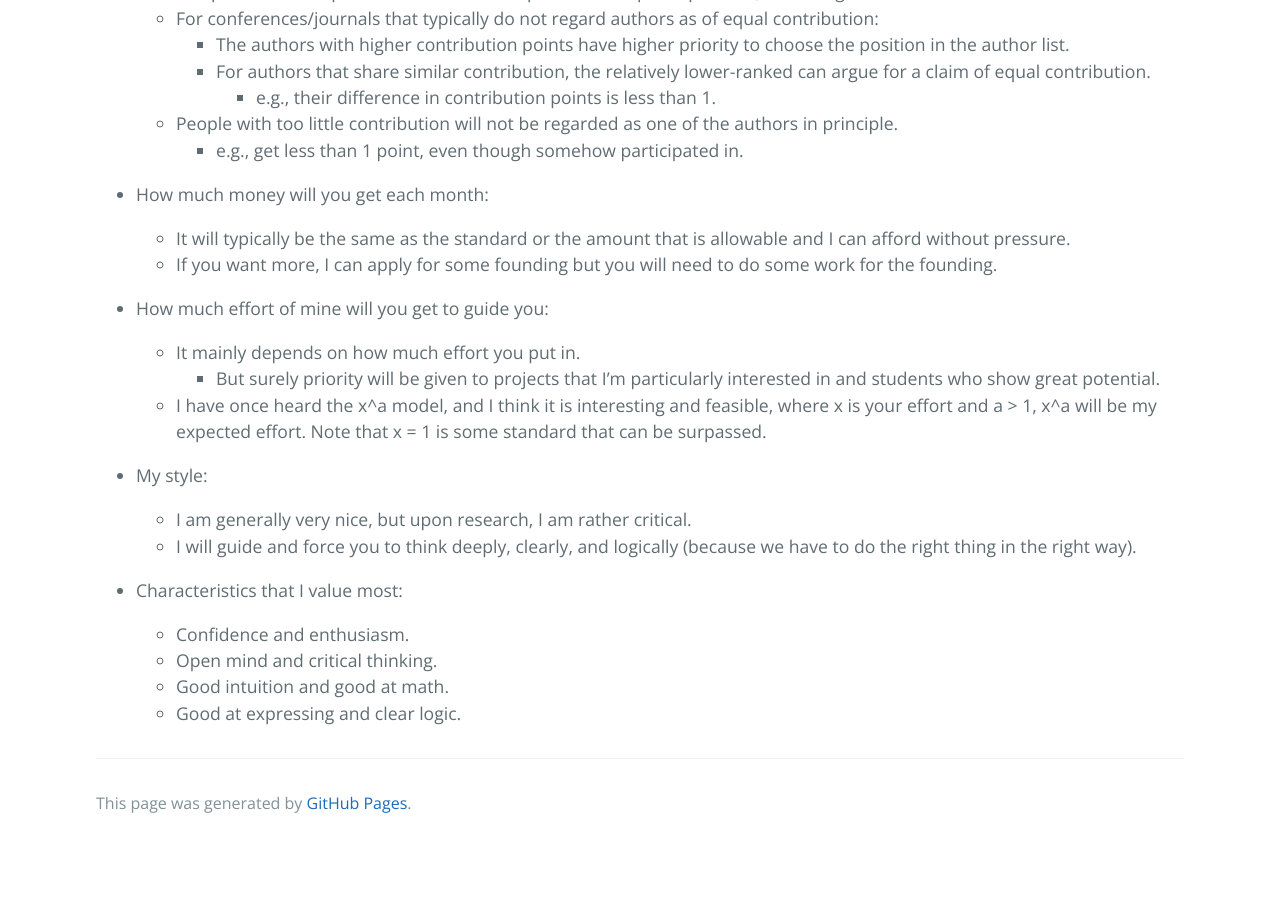
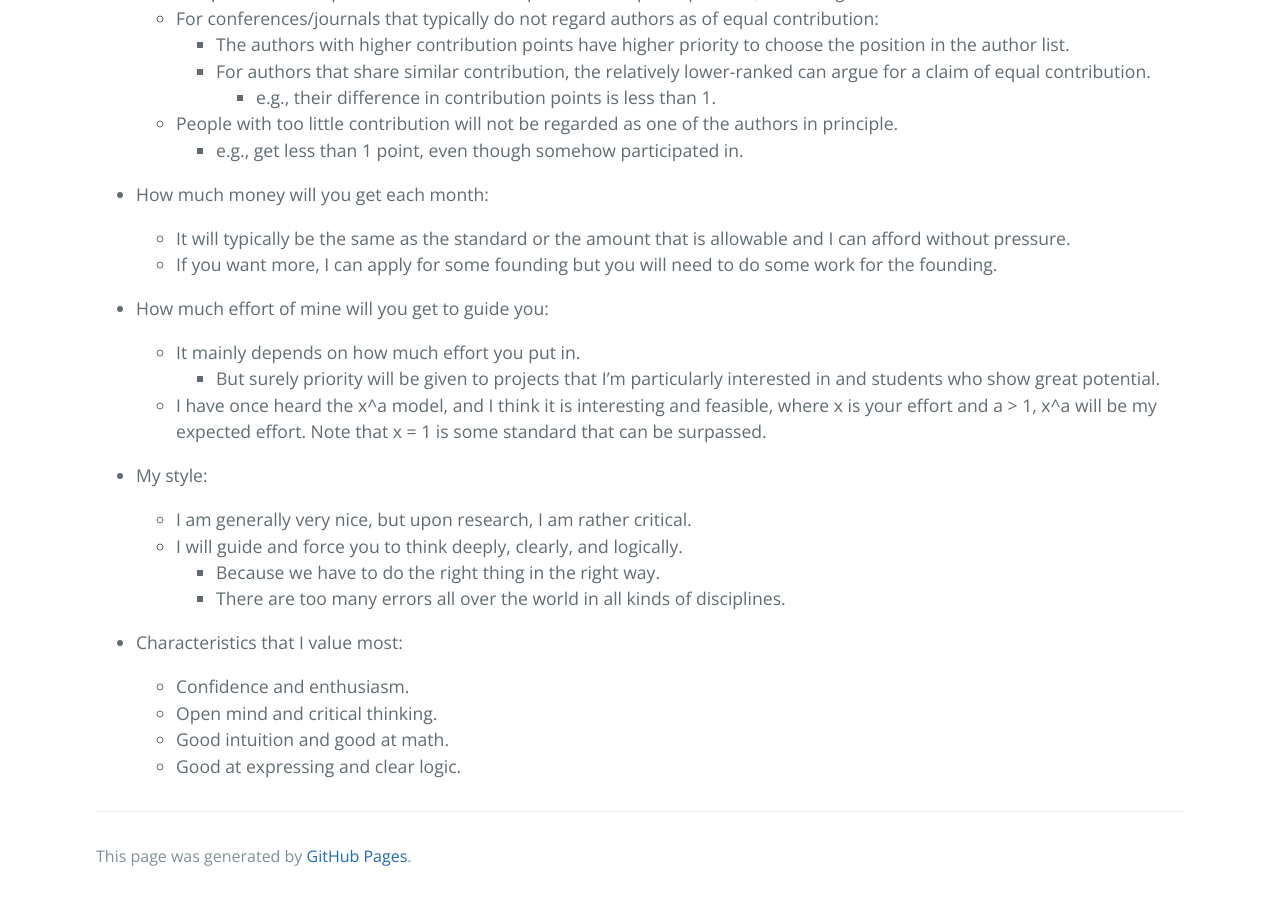
Before and after one commit to ZhimingZhou/zhimingzhou.github.io, a Jekyll site: the page built from _posts/2020-10-11-Perspective-Students.md, in a window 1280 px wide and 900 px high, scrolled down 1548 px. Built offline with Jekyll 4.4.1, drawn with Linux system fonts in a browser that asks for light colours; comment, search, counter and statistics services are not loaded; before the commit the page ends 2395 px from its top, so only the background shows below that.

Commit message:
Update 2020-10-11-Perspective-Students.md

```diff
--- a/_posts/2020-10-11-Perspective-Students.md
+++ b/_posts/2020-10-11-Perspective-Students.md
@@ -83,7 +83,9 @@ I’m going to be an assistant professor at the Department of Computer Science,
 - My style:
 
 	- I am generally very nice, but upon research, I am rather critical.
-	- I will guide and force you to think deeply, clearly, and logically (because we have to do the right thing in the right way).
+	- I will guide and force you to think deeply, clearly, and logically.
+		- Because we have to do the right thing in the right way.
+		- There are too many errors all over the world in all kinds of disciplines.
 
 <!--  -->
 - Characteristics that I value most:
```
